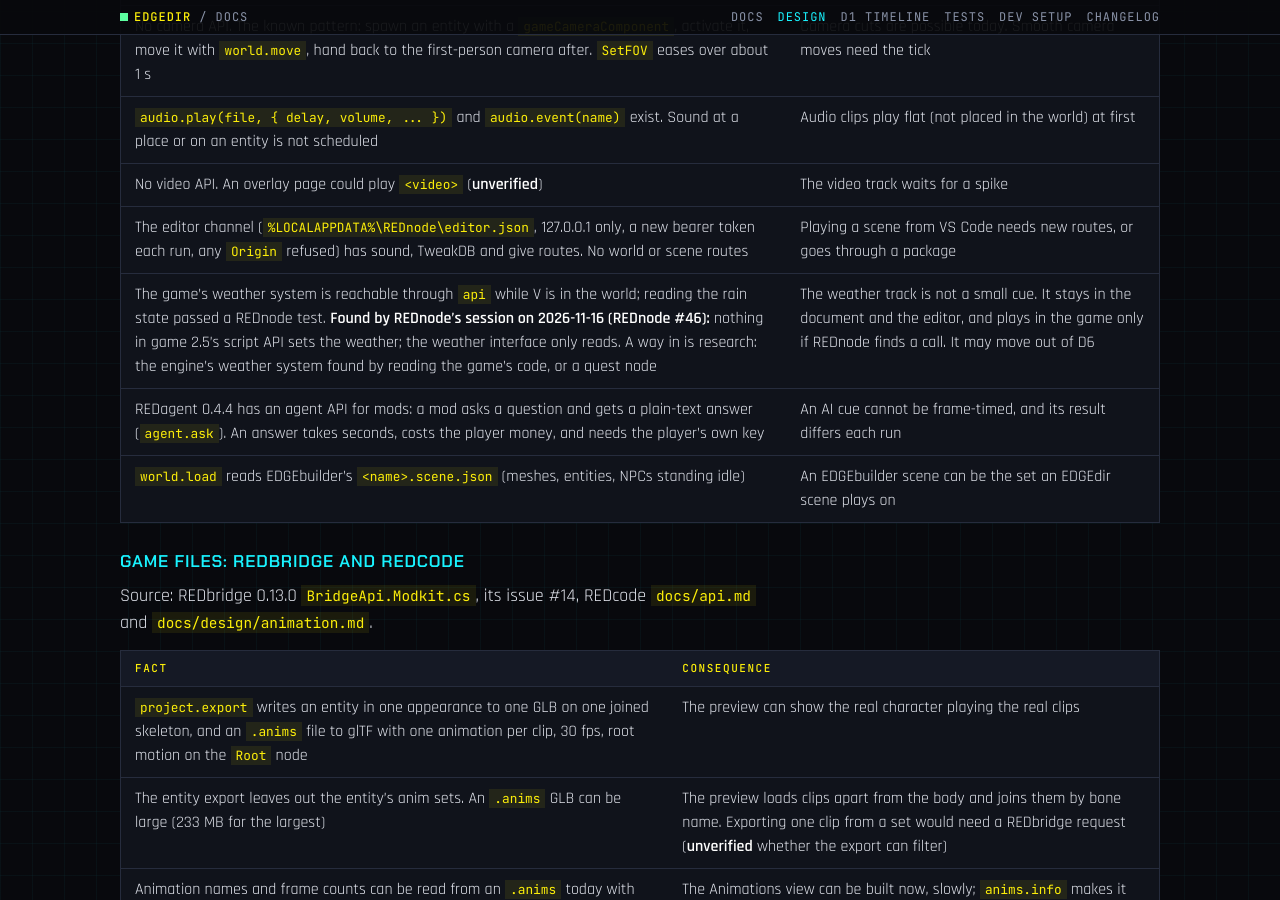
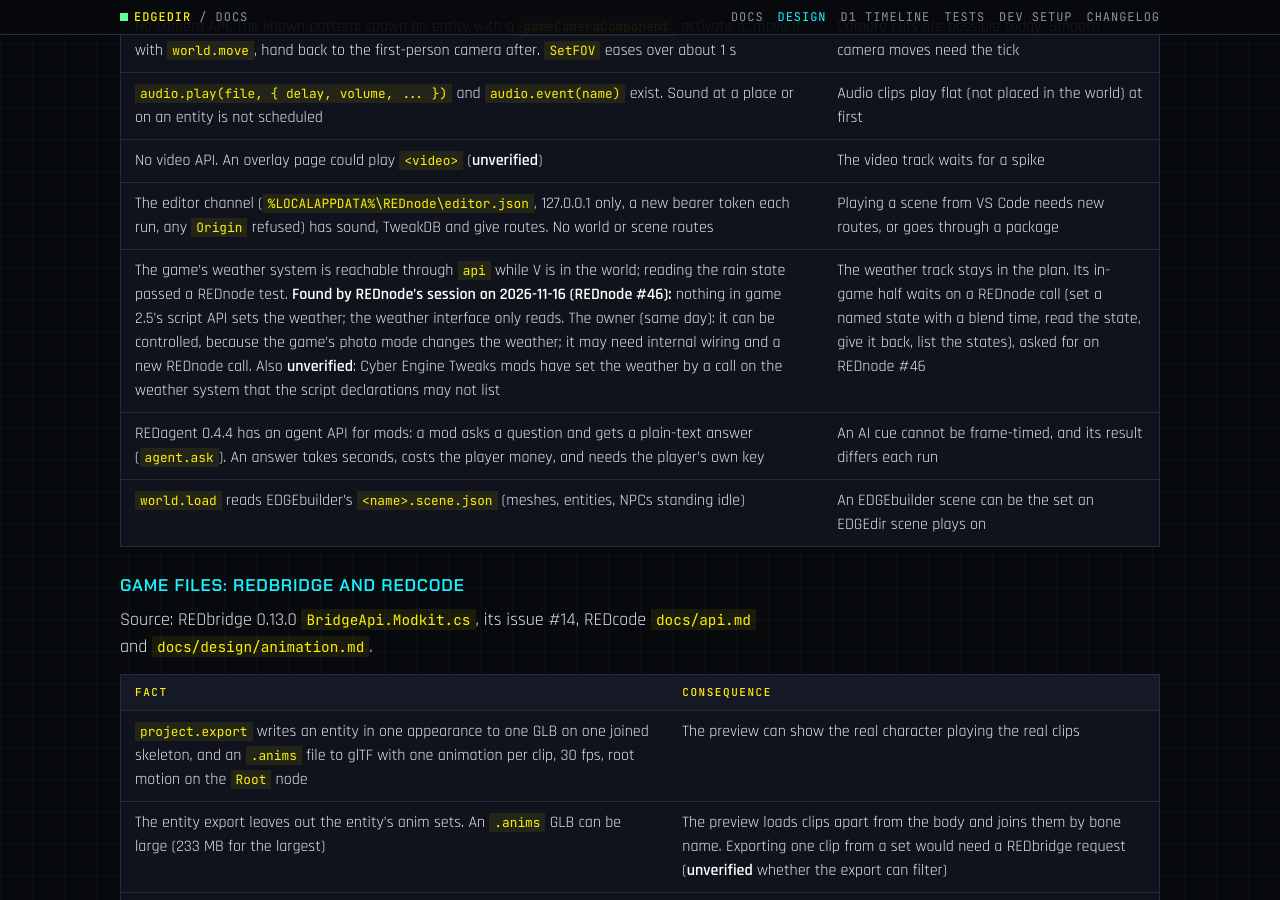
Before and after one commit to Edgemodders/EDGEdir, a Jekyll site: the page built from docs/design.md, in a window 1280 px wide and 900 px high, scrolled down 1525 px. Built offline with Jekyll 4.4.1, drawn with Linux system fonts in a browser that asks for light colours; some of the changed text lies outside the part shown.

Commit message:
Design: the weather track stays; photo mode shows the game can set the weather
Co-Authored-By: Claude Fable 5.2 <noreply@anthropic.com>

```diff
--- a/docs/design.md
+++ b/docs/design.md
@@ -39,7 +39,7 @@ Source: REDnode 0.66.8, `docs/world.md` and `packages/rednode/src`.
 | `audio.play(file, { delay, volume, ... })` and `audio.event(name)` exist. Sound at a place or on an entity is not scheduled | Audio clips play flat (not placed in the world) at first |
 | No video API. An overlay page could play `<video>` (**unverified**) | The video track waits for a spike |
 | The editor channel (`%LOCALAPPDATA%\REDnode\editor.json`, 127.0.0.1 only, a new bearer token each run, any `Origin` refused) has sound, TweakDB and give routes. No world or scene routes | Playing a scene from VS Code needs new routes, or goes through a package |
-| The game's weather system is reachable through `api` while V is in the world; reading the rain state passed a REDnode test. **Found by REDnode's session on 2026-11-16 (REDnode #46):** nothing in game 2.5's script API sets the weather; the weather interface only reads. A way in is research: the engine's weather system found by reading the game's code, or a quest node | The weather track is not a small cue. It stays in the document and the editor, and plays in the game only if REDnode finds a call. It may move out of D6 |
+| The game's weather system is reachable through `api` while V is in the world; reading the rain state passed a REDnode test. **Found by REDnode's session on 2026-11-16 (REDnode #46):** nothing in game 2.5's script API sets the weather; the weather interface only reads. The owner (same day): it can be controlled, because the game's photo mode changes the weather; it may need internal wiring and a new REDnode call. Also **unverified**: Cyber Engine Tweaks mods have set the weather by a call on the weather system that the script declarations may not list | The weather track stays in the plan. Its in-game half waits on a REDnode call (set a named state with a blend time, read the state, give it back, list the states), asked for on REDnode #46 |
 | REDagent 0.4.4 has an agent API for mods: a mod asks a question and gets a plain-text answer (`agent.ask`). An answer takes seconds, costs the player money, and needs the player's own key | An AI cue cannot be frame-timed, and its result differs each run |
 | `world.load` reads EDGEbuilder's `<name>.scene.json` (meshes, entities, NPCs standing idle) | An EDGEbuilder scene can be the set an EDGEdir scene plays on |
 
@@ -131,7 +131,7 @@ One file, `<name>.edgedir`, JSON, opened by EDGEdir's custom editor and readable
 | Script | A call into a REDnode package at a time: a function name and JSON arguments | Shown as a marker only | Run by the player | D8 |
 | Video | A 2D video file shown over the game for a time | In a corner of the viewport | **Unverified**: an overlay page | D8 |
 
-| Weather | A weather state from the game's list, with a blend time, held for the clip's length. One weather track per scene | A tint and a label only; no rain or fog in the viewport | A cue that sets the weather, and one that gives it back at the end. **No game call is known** (REDnode #46): research first | D6, if a call is found |
+| Weather | A weather state from the game's list, with a blend time, held for the clip's length. One weather track per scene | A tint and a label only; no rain or fog in the viewport | A cue that sets the weather, and one that gives it back at the end. It needs a new REDnode call (REDnode #46) | D6, or when the call lands |
 | AI | **Not designed yet.** A placeholder kind, so documents and the editor allow for it | A marker | Not decided | After Q7 |
 
 The AI track's purpose is open (Q7). What is known limits it: a call to REDagent answers after seconds, not frames, and never the same way twice. So an AI clip is best seen as a window of time the answer may land in, with a rule for what the scene does meanwhile (hold, loop the actors' clips, or go on). Some things it could do, for the owner to choose from:
```
Also changed, not shown: CLAUDE.md (+1 -1 lines).
